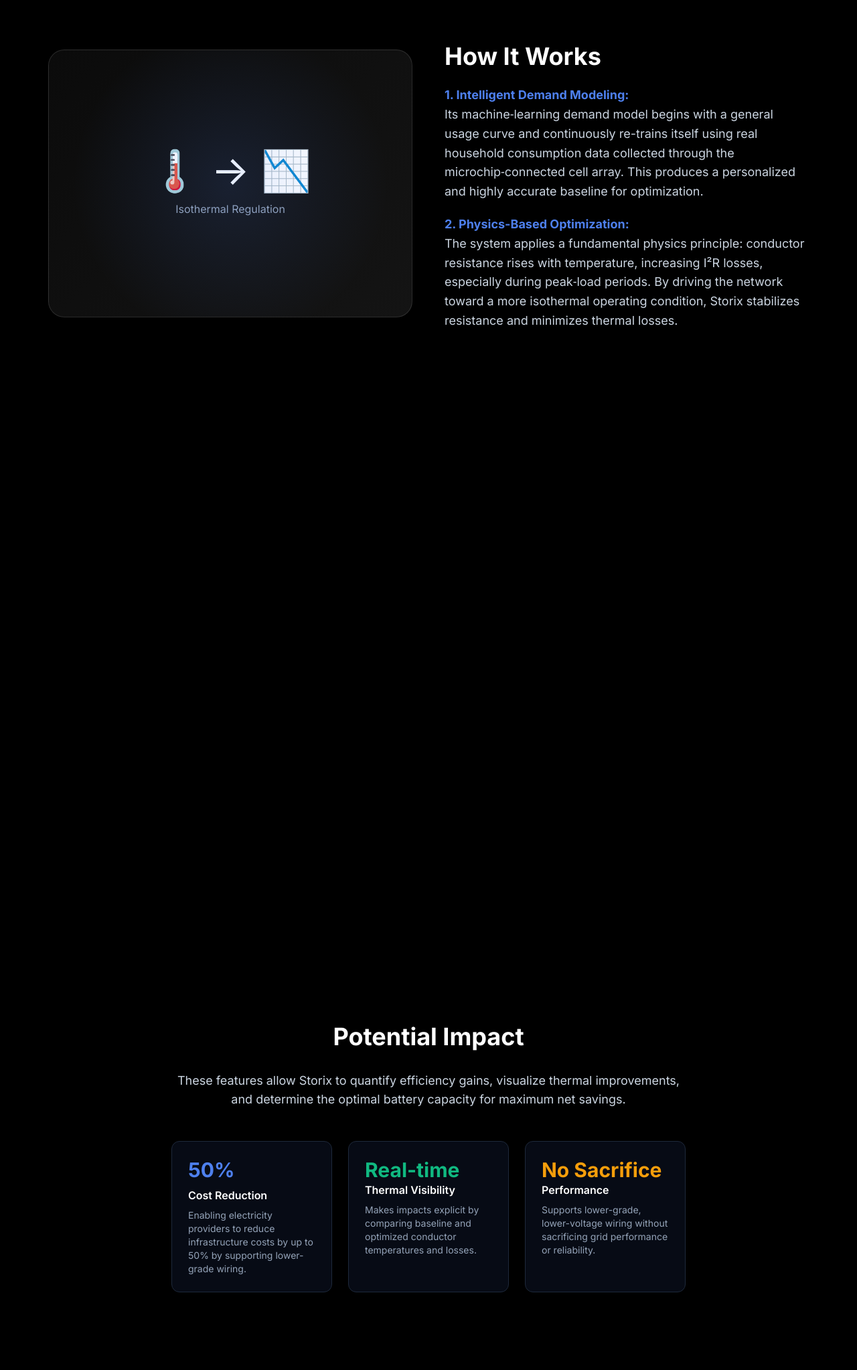
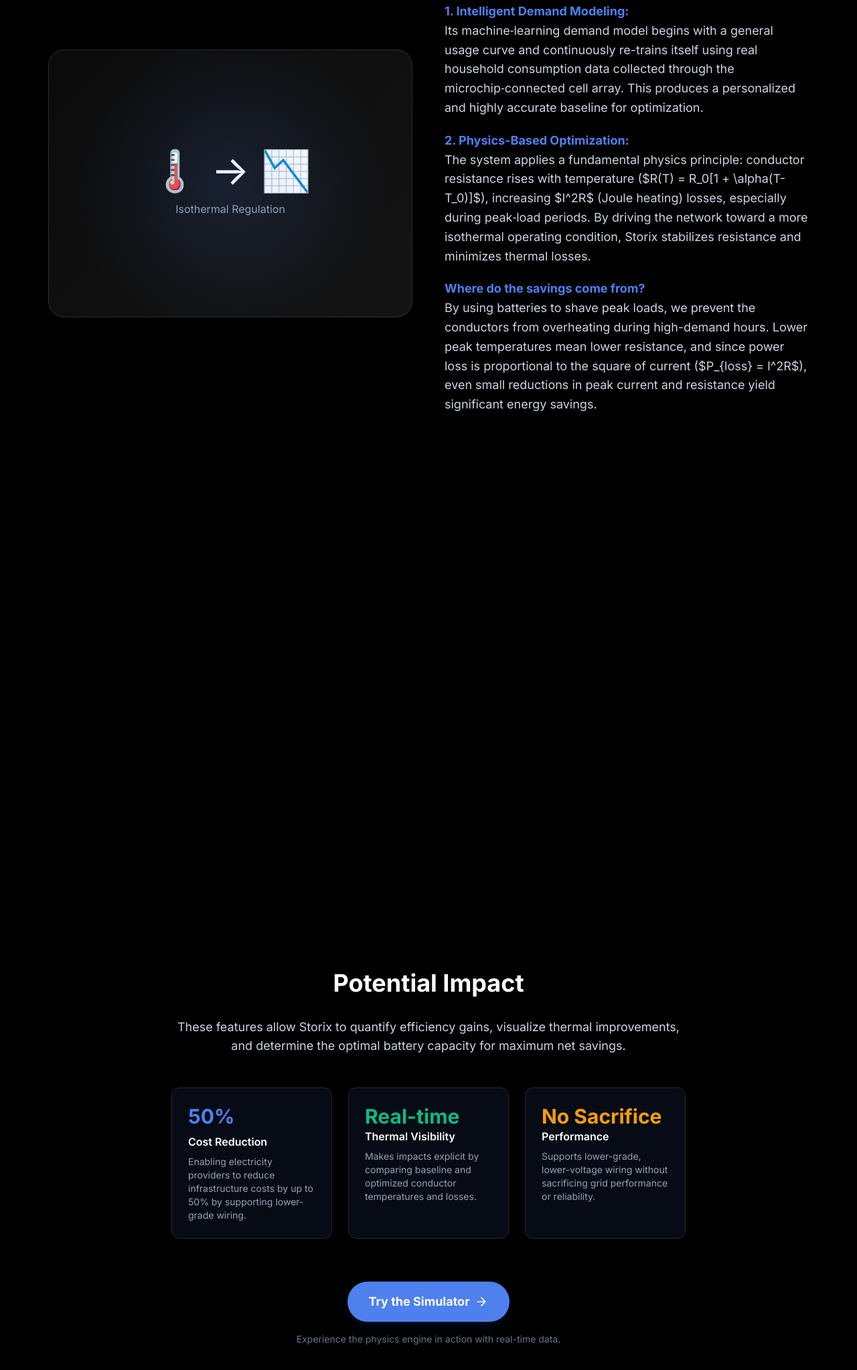
Before and after one commit to KahootGenius/Storix-Web, a plain HTML site: page product-overview.html in a window 1280 px wide. Shown: the part 2779-4825 px from the top of the page at 67% size. Drawn offline with nearby package versions, Linux system fonts and the light colour scheme.

Commit message:
Update product overview with physics explanation and simulator link

```diff
--- a/product-overview.html
+++ b/product-overview.html
@@ -114,7 +114,11 @@
                 </div>
                 <div class="text-block">
                     <strong class="text-[#4E80EE]">2. Physics-Based Optimization:</strong><br>
-                    The system applies a fundamental physics principle: conductor resistance rises with temperature, increasing I²R losses, especially during peak‑load periods. By driving the network toward a more isothermal operating condition, Storix stabilizes resistance and minimizes thermal losses.
+                    The system applies a fundamental physics principle: conductor resistance rises with temperature ($R(T) = R_0[1 + \alpha(T-T_0)]$), increasing $I^2R$ (Joule heating) losses, especially during peak‑load periods. By driving the network toward a more isothermal operating condition, Storix stabilizes resistance and minimizes thermal losses.
+                </div>
+                <div class="text-block mt-4">
+                    <strong class="text-[#4E80EE]">Where do the savings come from?</strong><br>
+                    By using batteries to shave peak loads, we prevent the conductors from overheating during high-demand hours. Lower peak temperatures mean lower resistance, and since power loss is proportional to the square of current ($P_{loss} = I^2R$), even small reductions in peak current and resistance yield significant energy savings.
                 </div>
             </div>
          </div>
@@ -151,6 +155,16 @@
                     <div class="text-sm text-slate-400">Supports lower-grade, lower-voltage wiring without sacrificing grid performance or reliability.</div>
                 </div>
             </div>
+
+            <div class="mt-16">
+                <a href="product.html" class="inline-flex items-center gap-2 bg-[#4E80EE] text-white px-8 py-4 rounded-full text-lg font-bold hover:bg-[#3A60B2] transition-all transform hover:scale-105 shadow-lg shadow-blue-900/20">
+                    Try the Simulator
+                    <svg width="20" height="20" viewBox="0 0 24 24" fill="none" stroke="currentColor" stroke-width="2" stroke-linecap="round" stroke-linejoin="round">
+                        <path d="M5 12h14M12 5l7 7-7 7"/>
+                    </svg>
+                </a>
+                <p class="text-slate-500 mt-4 text-sm">Experience the physics engine in action with real-time data.</p>
+            </div>
         </div>
       </div>
     </div>
```
